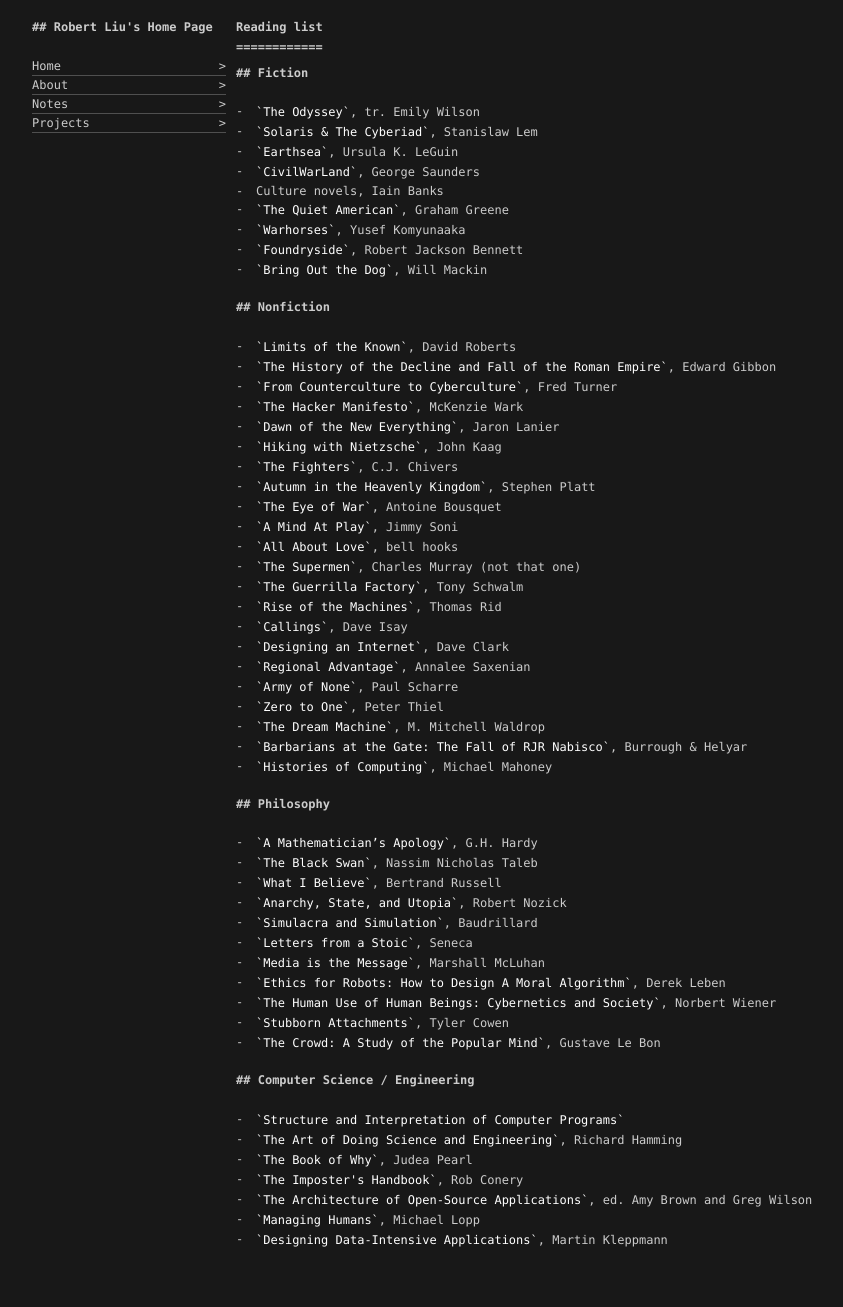
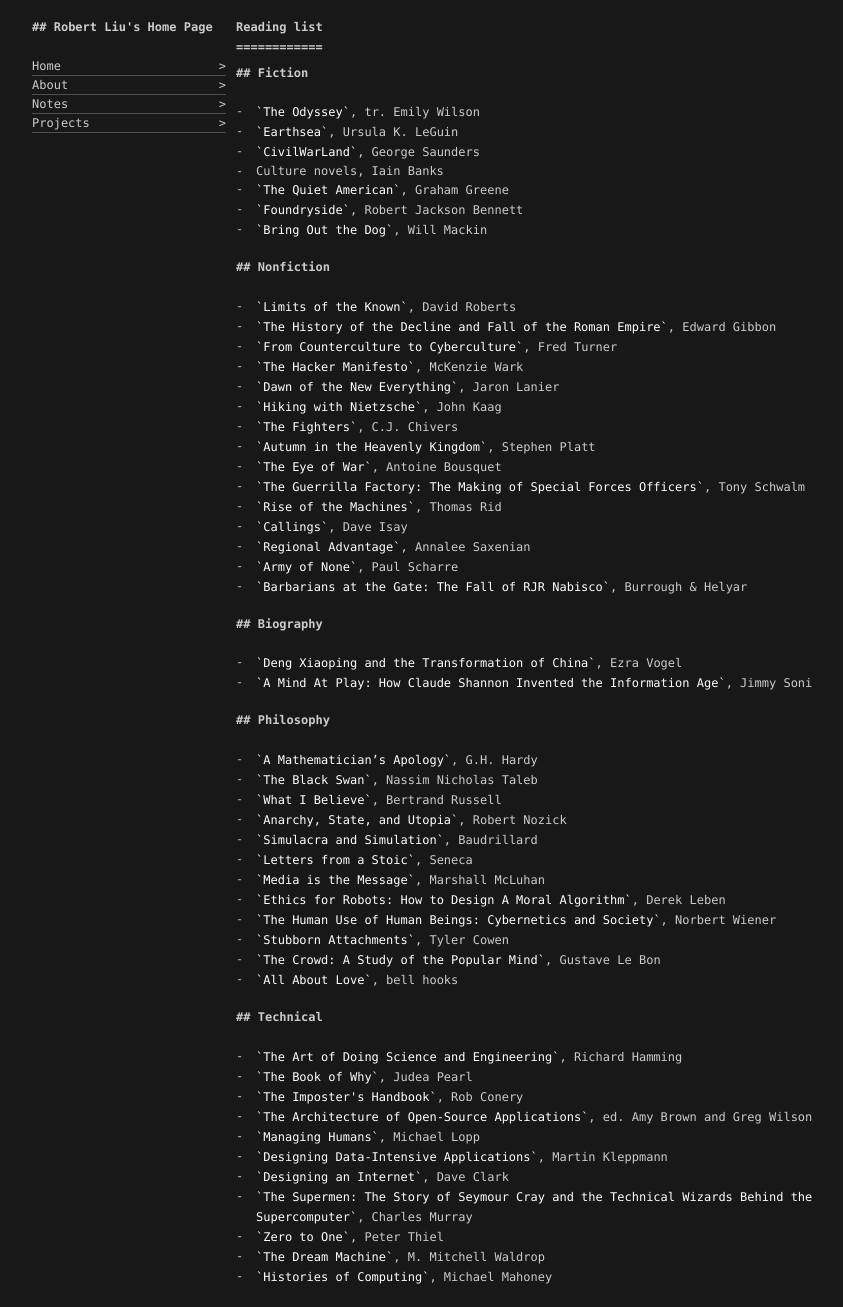
Before and after one commit to rrliu/cordyceptive.github.io, a Jekyll site: the page built from _posts/2019-12-31-reading_list.md, in a window 1280 px wide. Shown: the whole page, without its empty margins (200-1043 px from the left). Built offline with Jekyll 4.4.1, drawn with Linux system fonts in a browser that asks for light colours; before the commit the page ends 1270 px from its top, so only the background shows below that.

Commit message:
new categories

```diff
--- a/_posts/2019-12-31-reading_list.md
+++ b/_posts/2019-12-31-reading_list.md
@@ -6,12 +6,10 @@ title: Reading list
 
 ## Fiction
 - `The Odyssey`, tr. Emily Wilson
-- `Solaris & The Cyberiad`, Stanislaw Lem
 - `Earthsea`, Ursula K. LeGuin
 - `CivilWarLand`, George Saunders
 - Culture novels, Iain Banks
 - `The Quiet American`, Graham Greene
-- `Warhorses`, Yusef Komyunaaka
 - `Foundryside`, Robert Jackson Bennett
 - `Bring Out the Dog`, Will Mackin
 
@@ -25,19 +23,16 @@ title: Reading list
 - `The Fighters`, C.J. Chivers
 - `Autumn in the Heavenly Kingdom`, Stephen Platt
 - `The Eye of War`, Antoine Bousquet
-- `A Mind At Play`, Jimmy Soni
-- `All About Love`, bell hooks
-- `The Supermen`, Charles Murray (not that one)
-- `The Guerrilla Factory`, Tony Schwalm
+- `The Guerrilla Factory: The Making of Special Forces Officers`, Tony Schwalm
 - `Rise of the Machines`, Thomas Rid
 - `Callings`, Dave Isay
-- `Designing an Internet`, Dave Clark
 - `Regional Advantage`, Annalee Saxenian
 - `Army of None`, Paul Scharre
-- `Zero to One`, Peter Thiel
-- `The Dream Machine`, M. Mitchell Waldrop
 - `Barbarians at the Gate: The Fall of RJR Nabisco`, Burrough & Helyar
-- `Histories of Computing`, Michael Mahoney
+
+## Biography
+- `Deng Xiaoping and the Transformation of China`, Ezra Vogel
+- `A Mind At Play: How Claude Shannon Invented the Information Age`, Jimmy Soni
 
 ## Philosophy
 - `A Mathematician’s Apology`, G.H. Hardy
@@ -51,12 +46,17 @@ title: Reading list
 - `The Human Use of Human Beings: Cybernetics and Society`, Norbert Wiener
 - `Stubborn Attachments`, Tyler Cowen
 - `The Crowd: A Study of the Popular Mind`, Gustave Le Bon
+- `All About Love`, bell hooks
 
-## Computer Science / Engineering
-- `Structure and Interpretation of Computer Programs`
+## Technical
 - `The Art of Doing Science and Engineering`, Richard Hamming
 - `The Book of Why`, Judea Pearl
 - `The Imposter's Handbook`, Rob Conery
 - `The Architecture of Open-Source Applications`, ed. Amy Brown and Greg Wilson
 - `Managing Humans`, Michael Lopp
 - `Designing Data-Intensive Applications`, Martin Kleppmann
+- `Designing an Internet`, Dave Clark
+- `The Supermen: The Story of Seymour Cray and the Technical Wizards Behind the Supercomputer`, Charles Murray
+- `Zero to One`, Peter Thiel
+- `The Dream Machine`, M. Mitchell Waldrop
+- `Histories of Computing`, Michael Mahoney
```
